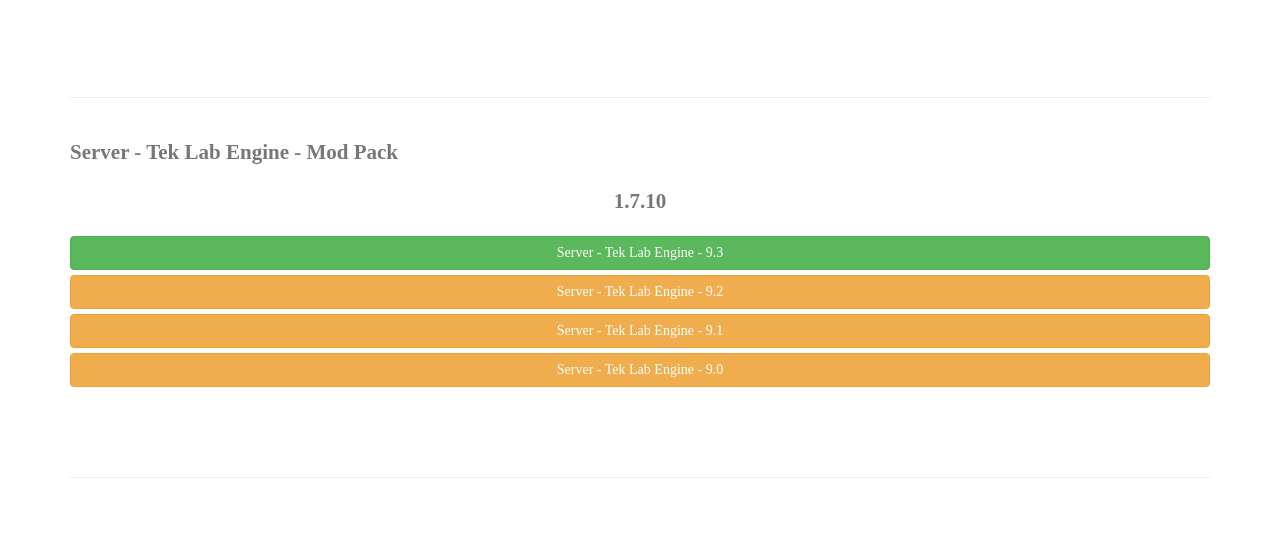
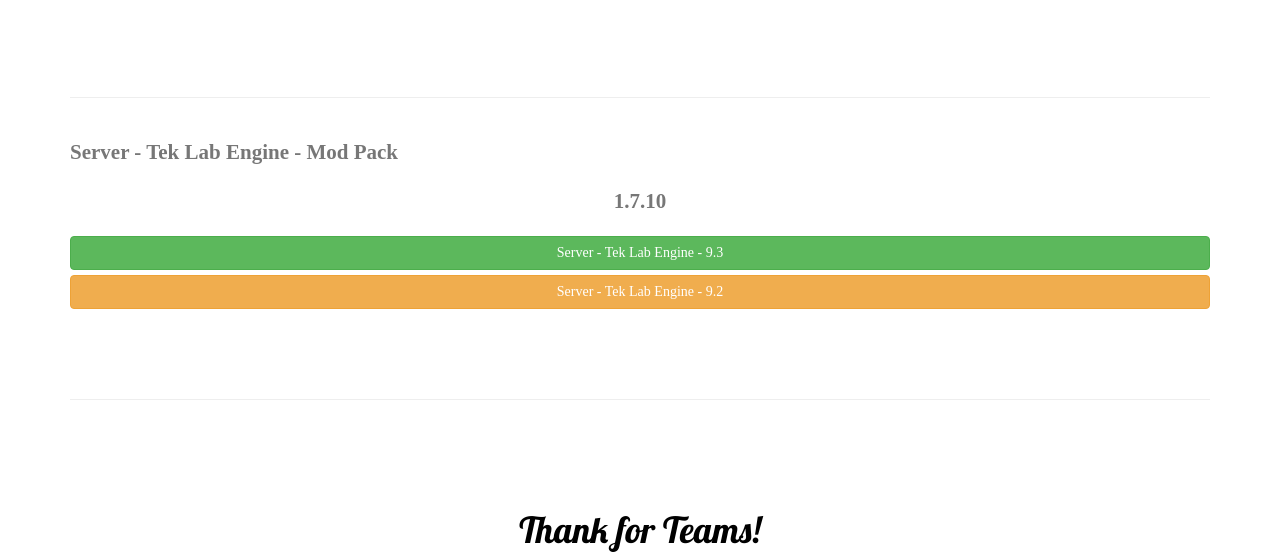
Before and after one commit to XxCoolGamesxX/XxCoolGamesxX.github.io, a plain HTML site: page index.html in a window 1280 px wide. Shown: the part 232-789 px from the top of the page. Drawn offline with nearby package versions, Linux system fonts and the light colour scheme; a web font is replaced by a local one.

Commit message:
Update index.html

```diff
--- a/index.html
+++ b/index.html
@@ -56,8 +56,6 @@
                         <center><p class="lead text-muted"><b>1.7.10</b></p></center>
                         <a class="btn btn-block btn-success" href="https://github.com/XxCoolGamesxX/XxCoolGamesxX.github.io/releases/download/9.3/Forge_Server_of_Tek_Lab_Engine_V9.3.zip">Server - Tek Lab Engine - 9.3</a>
                         <a class="btn btn-block btn-warning" href="https://github.com/XxCoolGamesxX/XxCoolGamesxX.github.io/releases/download/9.2/Forge_Server_of_Tek_Lab_Engine_V9.2.zip">Server - Tek Lab Engine - 9.2</a>
-                        <a class="btn btn-block btn-warning" href="https://github.com/XxCoolGamesxX/XxCoolGamesxX.github.io/releases/download/9.1/Forge_Server_of_Tek_Lab_Engine_V9.1.zip">Server - Tek Lab Engine - 9.1</a>
-                        <a class="btn btn-block btn-warning" href="https://github.com/XxCoolGamesxX/XxCoolGamesxX.github.io/releases/download/9.0/Forge_Server_of_Tek_Lab_Engine_V9.0.zip">Server - Tek Lab Engine - 9.0</a>
                     </div>
                 </div>
             </div>
```
